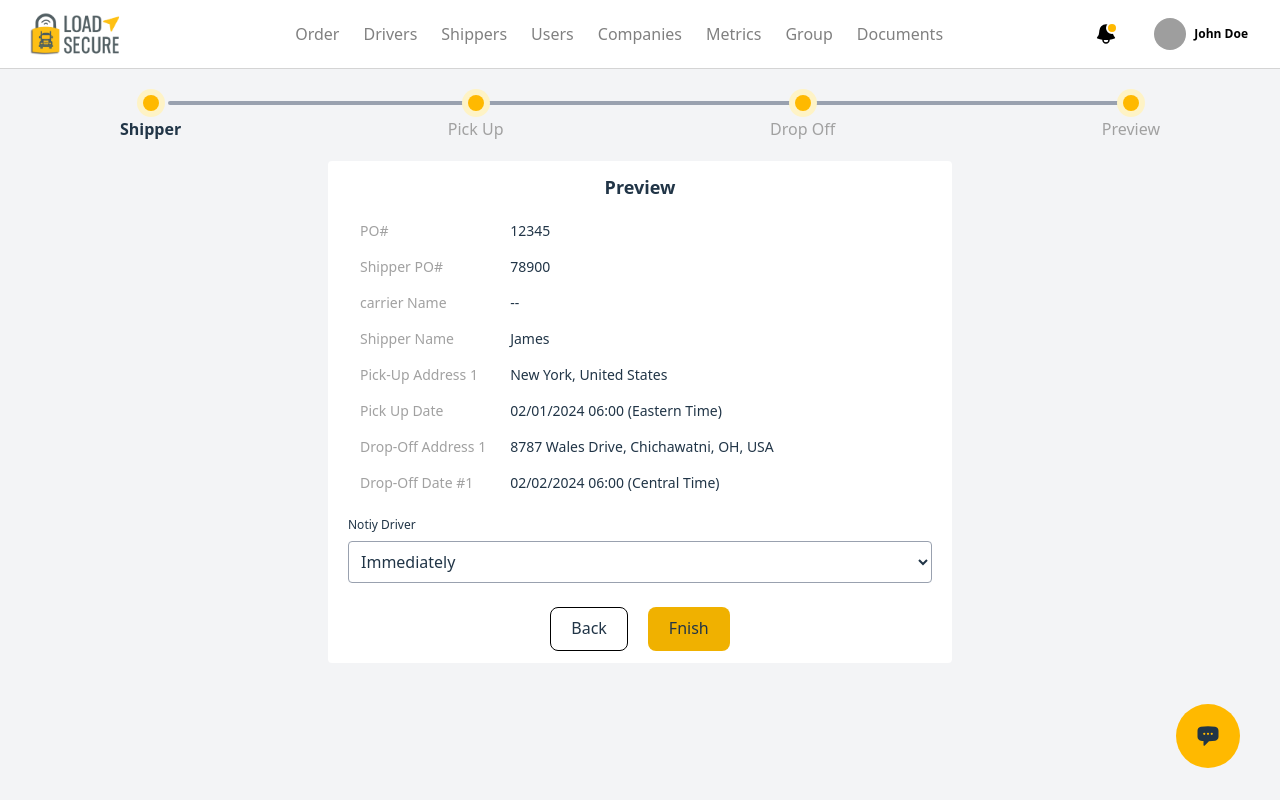
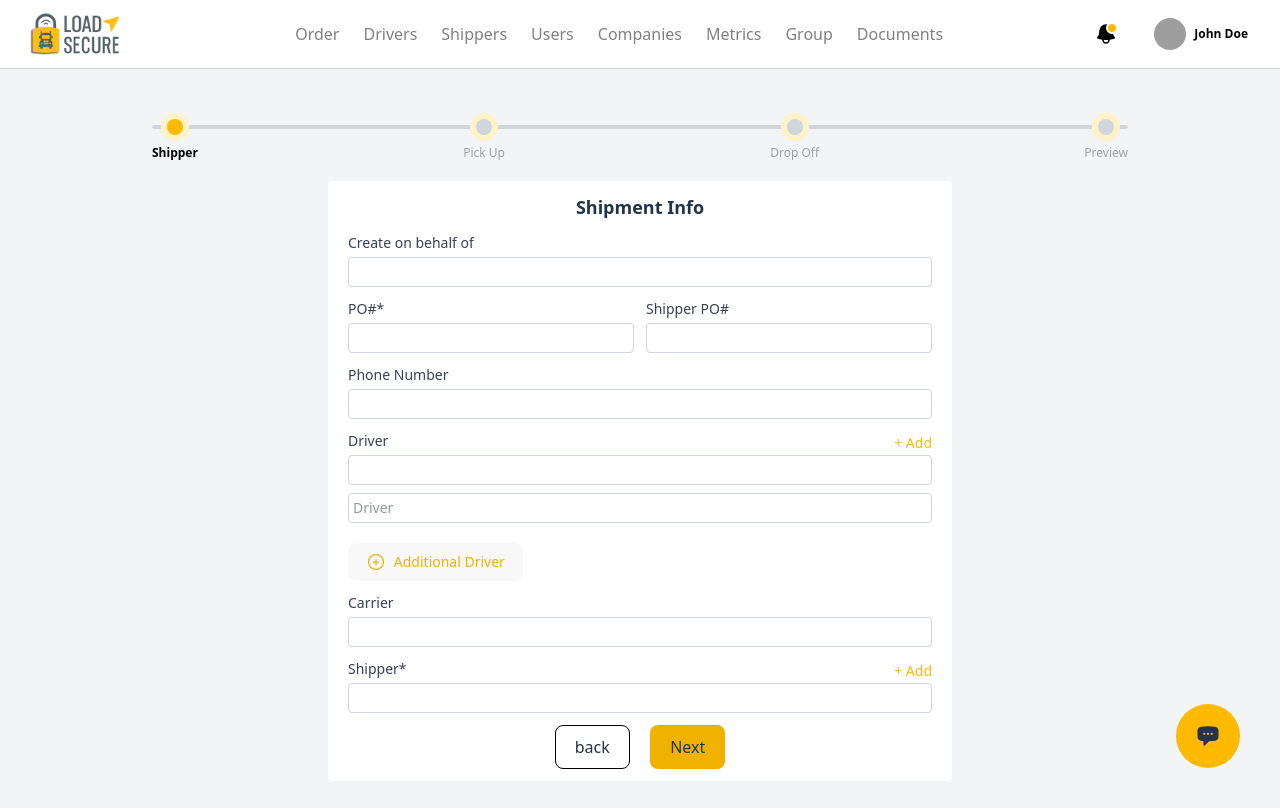
Before and after one commit to Daniyal12222/load-secure, a React (Vite) app: page /shippers/shipment in a window 1280 px wide. Shown: the top 808 px of the page. Built offline with nearby package versions, Linux system fonts and the light colour scheme; grey boxes are pictures that could not be loaded.

Commit message:
dark mod

```diff
--- a/src/components/shipers/shipmentinfo.jsx
+++ b/src/components/shipers/shipmentinfo.jsx
@@ -2,22 +2,13 @@ import { useState } from "react";
 import Snavbar from "../snavbar";
 
 export default function ShipmentForm() {
-  // const [formData, setFormData] = useState({
-  //   behalfOf: "Shakeel Ahmad",
-  //   po: "91238",
-  //   shipperPo: "876589765",
-  //   phoneNumber: "",
-  //   driver: "",
-  //   carrier: "",
-  //   shipper: "John Doe",
-  // });
+  const [step, setStep] = useState(1);
 
-  // const handleChange = (e) => {
-  //   setFormData({ ...formData, [e.target.name]: e.target.value });
-  // };
+  const nextStep = () => setStep((prev) => Math.min(prev + 1, 4));
+  const prevStep = () => setStep((prev) => Math.max(prev - 1, 1));
 
   return (
-    <div className="flex flex-col items-center min-h-screen bg-gray-100 ">
+    <div className="flex flex-col dark:bg-[#363f42] items-center min-h-screen bg-gray-100 ">
       <Snavbar />
       <div className="w-full px-30 py-5 relative">
         <div className="w-16 h-16 bg-amber-400 rounded-full fixed right-10 bottom-8 flex justify-center items-center cursor-pointer">
@@ -36,47 +27,64 @@ export default function ShipmentForm() {
             </svg>
           </p>
         </div>
-        <div className=" absolute h-1 w-[75%] top-8 left-42 z-10  bg-gray-400 rounded-full"></div>
-        <div className="w-full flex justify-between z-100 bg-amber-50/0 items-center ">
-          {/* dot */}
-          <div className="flex flex-col justify-center z-100 items-center">
+        <div className="relative w-full flex items-center justify-between px-8  mt-6">
+          {/* Progress Background Line */}
+          <div className="absolute top-[12px] left-8 right-8 h-1 bg-gray-300 z-0 rounded-full">
+          {/* Filled Progress Line */}
+          <div
+            className=" h-1 bg-amber-400 z-10 rounded-full transition-all duration-500"
+            style={{
+              width:
+                step === 1
+                  ? "0%"
+                  : step === 2
+                  ? "33%"
+                  : step === 3
+                  ? "66%"
+                  : "100%",
+            }}
+          ></div>
+          </div>
+
+          {["Shipper", "Pick Up", "Drop Off", "Preview"].map((label, index) => (
+            <div
+              key={index}
+              className="flex flex-col items-center z-20 relative"
+            >
               <div className="w-7 h-7 rounded-full flex justify-center items-center bg-amber-100">
-              <div className="w-4 h-4 rounded-full bg-amber-400"></div>
+                <div
+                  className={`w-4 h-4 rounded-full ${
+                    step > index ? "bg-amber-400" : "bg-gray-300"
+                  }`}
+                ></div>
               </div>
-            <p className="font-semibold">Shipper</p>
+              <p
+                className={`text-xs mt-1 ${
+                  step === index + 1
+                    ? "font-semibold text-black"
+                    : "text-neutral-400"
+                }`}
+              >
+                {label}
+              </p>
             </div>
-          <div className="flex flex-col z-100 justify-center items-center">
-            <div className="w-7 h-7 rounded-full flex justify-center items-center bg-amber-100">
-              <div className="w-4 h-4 rounded-full bg-amber-400"></div>
+          ))}
         </div>
-            <p className="text-sx text-neutral-400">Pick Up</p>
-          </div>
-          <div className="flex flex-col z-100 justify-center items-center">
-            <div className="w-7 h-7 rounded-full flex justify-center items-center bg-amber-100">
-              <div className="w-4 h-4 rounded-full bg-amber-400"></div>
-            </div>
-            <div>
-              <p className="text-sx text-neutral-400">Drop Off</p>
-            </div>
-          </div>
-          <div className="flex flex-col z-100 justify-center items-center">
-            <div className="w-7 h-7 rounded-full flex justify-center items-center bg-amber-100">
-              <div className="w-4 h-4 rounded-full bg-amber-400"></div>
-            </div>
-            <p className="text-sx text-neutral-400">Preview</p>
-          </div>
-        </div>
+
         <div className="w-full flex justify-center items-center  py-5">
-          <Preview />
+          {step === 1 && <ShipmentIn nextStep={nextStep} />}
+          {step === 2 && <PickUp nextStep={nextStep} prevStep={prevStep} />}
+          {step === 3 && <DropOff nextStep={nextStep} prevStep={prevStep} />}
+          {step === 4 && <Preview prevStep={prevStep} />}
         </div>
       </div>
     </div>
   );
 }
 
-function ShipmentIn() {
+function ShipmentIn({ nextStep }) {
   return (
-    <div className=" w-[90%] x bg-white py-3 px-5 rounded md:w-[60%]">
+    <div className=" w-[90%]  dark:bg-[#2d353a] bg-white py-3 px-5 rounded md:w-[60%]">
       <h2 className="text-lg font-semibold text-center mb-3">Shipment Info</h2>
       <form className="space-y-3">
         <div>
@@ -136,7 +144,7 @@ function ShipmentIn() {
         </div>
         <button
           type="button"
-          className="text-yellow-500  !bg-white flex gap-2 items-center !text-sm"
+          className="text-yellow-500 dark:!bg-white/0  bg-white flex gap-2 items-center !text-sm"
         >
           <svg
             xmlns="http://www.w3.org/2000/svg"
@@ -177,9 +185,12 @@ function ShipmentIn() {
         </div>
         <div className="flex justify-center gap-5 mt-3">
           <button className="px-3 py-1 !border-black  !font-extralight !bg-white rounded text-sm">
-            Back
+            back
           </button>
-          <button className="px-3 py-1 !bg-yellow-500 !font-extralight dark:text-white rounded text-sm">
+          <button
+            onClick={nextStep}
+            className="px-3 py-1 !bg-yellow-500 !font-extralight dark:text-white rounded text-sm"
+          >
             Next
           </button>
         </div>
@@ -188,14 +199,16 @@ function ShipmentIn() {
   );
 }
 
-function PickUp() {
+function PickUp({ prevStep, nextStep }) {
   return (
-    <div className=" w-[90%] min-h-[60vh] bg-white py-3 px-5 rounded md:w-[60%]">
-      <h2 className="text-lg font-semibold text-center mb-3">Pick Up</h2>
+    <div className=" w-[90%] min-h-[60vh] dark:bg-[#2d353a] bg-white py-3 px-5 rounded md:w-[60%]">
+      <h2 className="text-lg font-semibold text-center dark:text-white mb-3">
+        Pick Up
+      </h2>
       <form className="space-y-3">
         <div className="w-full min-h-[35vh] ">
           <div className="w-full grid gap-4   grid-cols-3">
-            <div>
+            <div className="dark:text-white">
               <label className="block dark:text-white text-gray-700 mb-1 text-sm">
                 Date
               </label>
@@ -254,12 +267,12 @@ function PickUp() {
                 />
               </svg>
             </p>
-            <textarea className=" focus:outline-none text-sm  border rounded-md h-[20vh] !text-black resize-none p-3 w-[100%]">
+            <textarea className=" focus:outline-none text-sm  border rounded-md h-[20vh] text-black dark:text-white resize-none p-3 w-[100%]">
               123 Main St. New York, NY 10001
             </textarea>
           </div>
           <div className="w-full flex">
-            <button className="!text-sm !px-2 !bg-white ms-2 text-amber-400 flex gap-2">
+            <button className="!text-sm  dark:!bg-white/0 !px-2 !bg-white ms-2 text-amber-400 flex gap-2">
               <span>
                 <svg
                   xmlns="http://www.w3.org/2000/svg"
@@ -278,7 +291,7 @@ function PickUp() {
               </span>
               Add Address
             </button>
-            <button className="!text-sm !px-2 !bg-white ms-2 text-amber-400 flex gap-2">
+            <button className="!text-sm dark:!bg-white/0 !px-2 !bg-white ms-2 text-amber-400 flex gap-2">
               <span>
                 <svg
                   xmlns="http://www.w3.org/2000/svg"
@@ -297,7 +310,7 @@ function PickUp() {
               </span>
               Add Note
             </button>
-            <button className="!text-sm !px-2 !bg-white ms-2 text-red-400 flex gap-2">
+            <button className="!text-sm dark:!bg-white/0 !px-2 !bg-white ms-2 text-red-400 flex gap-2">
               <span>
                 <svg
                   xmlns="http://www.w3.org/2000/svg"
@@ -319,10 +332,16 @@ function PickUp() {
           </div>
         </div>
         <div className="flex justify-center gap-5 mt-6">
-          <button className="px-3 py-1 !border-black  !font-extralight !bg-white rounded text-sm">
+          <button
+            onClick={prevStep}
+            className="px-3 py-1 dark:!bg-white/0 dark:text-white dark:!border-white !border-black  !font-extralight !bg-white rounded text-sm"
+          >
             Back
           </button>
-          <button className="px-3 py-1 !bg-yellow-500 !font-extralight dark:text-white rounded text-sm">
+          <button
+            onClick={nextStep}
+            className="px-3 py-1 !bg-yellow-500 !font-extralight dark:text-white rounded text-sm"
+          >
             Next
           </button>
         </div>
@@ -330,9 +349,9 @@ function PickUp() {
     </div>
   );
 }
-function DropOff() {
+function DropOff({ prevStep, nextStep }) {
   return (
-    <div className=" w-[90%] min-h-[60vh] bg-white py-3 px-5 rounded md:w-[60%]">
+    <div className=" w-[90%] dark:bg-[#2d353a] min-h-[60vh] bg-white py-3 px-5 rounded md:w-[60%]">
       <h2 className="text-lg font-semibold text-center mb-3">Drop Off</h2>
       <form className="space-y-3">
         <div className="w-full min-h-[35vh] ">
@@ -372,7 +391,7 @@ function DropOff() {
             </div>
           </div>
           <div className="w-full my-4 relative">
-            <label className="block dark:text-white text-gray-700 mb-1 text-sm">
+            <label className="block dark:text-white  text-gray-700 mb-1 text-sm">
               Drop Off Address
             </label>
             <p className=" absolute right-3 top-8">
@@ -396,12 +415,12 @@ function DropOff() {
                 />
               </svg>
             </p>
-            <textarea className=" focus:outline-none text-sm  border rounded-md h-[20vh] !text-black resize-none p-3 w-[100%]">
+            <textarea className=" focus:outline-none text-sm dark:!text-white  border rounded-md h-[20vh] !text-black resize-none p-3 w-[100%]">
               123 Main St. New York, NY 10001
             </textarea>
           </div>
           <div className="w-full flex">
-            <button className="!text-sm !px-2 !bg-white ms-2 text-amber-400 flex gap-2">
+            <button className="!text-sm  dark:!bg-white/0 !px-2 bg-white ms-2 text-amber-400 flex gap-2">
               <span>
                 <svg
                   xmlns="http://www.w3.org/2000/svg"
@@ -420,7 +439,7 @@ function DropOff() {
               </span>
               Add Address
             </button>
-            <button className="!text-sm !px-2 !bg-white ms-2 text-red-400 flex gap-2">
+            <button className="!text-sm dark:!bg-white/0 !px-2 !bg-white ms-2 text-red-400 flex gap-2">
               <span>
                 <svg
                   xmlns="http://www.w3.org/2000/svg"
@@ -442,10 +461,16 @@ function DropOff() {
           </div>
         </div>
         <div className="flex justify-center gap-5 mt-6">
-          <button className="px-3 py-1 !border-black  !font-extralight !bg-white rounded text-sm">
+          <button
+            onClick={prevStep}
+            className="px-3 py-1 dark:!bg-white/0 dark:!text-white dark:!border-white !border-black  !font-extralight !bg-white rounded text-sm"
+          >
             Back
           </button>
-          <button className="px-3 py-1 !bg-yellow-500 !font-extralight dark:text-white rounded text-sm">
+          <button
+            onClick={nextStep}
+            className="px-3 py-1 !bg-yellow-500 !font-extralight dark:text-white rounded text-sm"
+          >
             Next
           </button>
         </div>
@@ -454,65 +479,75 @@ function DropOff() {
   );
 }
 
-function Preview() {
+function Preview({ prevStep }) {
   return (
-    <div className=" w-[90%] min-h-[60vh] bg-white py-3 px-5 rounded md:w-[60%]">
-      <h2 className="text-lg font-semibold text-center mb-3">Preview</h2>
+    <div className=" w-[90%] dark:bg-[#2d353a] min-h-[60vh] bg-white py-3 px-5 rounded md:w-[60%]">
+      <h2 className="text-lg font-semibold text-center dark:text-white mb-3">
+        Preview
+      </h2>
       <div className="w-full">
         <table>
           <tr className="">
-            <th className="text-sm text-start font-medium py-2 px-3 text-neutral-400">
+            <th className="text-xs dark:text-neutral-400 text-start font-medium py-2 px-3 text-neutral-400">
               PO#
             </th>
-            <th className="text-sm text-start font-medium py-2 px-3">12345</th>
+            <th className="text-xs text-start font-medium dark:text-white py-2 px-3">
+              12345
+            </th>
           </tr>
           <tr className="">
-            <th className="text-sm text-start font-medium py-2 px-3 text-neutral-400">
+            <th className="text-xs dark:text-neutral-400 text-start font-medium py-2 px-3 text-neutral-400">
               Shipper PO#
             </th>
-            <th className="text-sm text-start font-medium py-2 px-3">78900</th>
+            <th className="text-xs text-start font-medium dark:text-white py-2 px-3">
+              78900
+            </th>
           </tr>
           <tr className="">
-            <th className="text-sm text-start font-medium py-2 px-3 text-neutral-400">
+            <th className="text-xs dark:text-neutral-400 text-start font-medium py-2 px-3 text-neutral-400">
               carrier Name
             </th>
-            <th className="text-sm text-start font-medium py-2 px-3">--</th>
+            <th className="text-xs text-start font-medium dark:text-white py-2 px-3">
+              --
+            </th>
           </tr>
           <tr className="">
-            <th className="text-sm text-start font-medium py-2 px-3 text-neutral-400">
+            <th className="text-xs dark:text-neutral-400 text-start font-medium py-2 px-3 text-neutral-400">
               Shipper Name
             </th>
-            <th className="text-sm text-start font-medium py-2 px-3">James</th>
+            <th className="text-xs text-start font-medium dark:text-white py-2 px-3">
+              James
+            </th>
           </tr>
           <tr className="">
-            <th className="text-sm text-start font-medium py-2 px-3 text-neutral-400">
+            <th className="text-xs dark:text-neutral-400 text-start font-medium py-2 px-3 text-neutral-400">
               Pick-Up Address 1
             </th>
-            <th className="text-sm text-start font-medium py-2 px-3">
+            <th className="text-xs text-start font-medium dark:text-white py-2 px-3">
               New York, United States
             </th>
           </tr>
           <tr className="">
-            <th className="text-sm text-start font-medium py-2 px-3 text-neutral-400">
+            <th className="text-xs dark:text-neutral-400 text-start font-medium py-2 px-3 text-neutral-400">
               Pick Up Date
             </th>
-            <th className="text-sm text-start font-medium py-2 px-3">
+            <th className="text-xs text-start font-medium dark:text-white py-2 px-3">
               02/01/2024 06:00 (Eastern Time)
             </th>
           </tr>
           <tr className="">
-            <th className="text-sm text-start font-medium py-2 px-3 text-neutral-400">
+            <th className="text-xs dark:text-neutral-400 text-start font-medium py-2 px-3 text-neutral-400">
               Drop-Off Address 1
             </th>
-            <th className="text-sm text-start font-medium py-2 px-3">
+            <th className="text-xs text-start font-medium dark:text-white py-2 px-3">
               8787 Wales Drive, Chichawatni, OH, USA
             </th>
           </tr>
           <tr className="">
-            <th className="text-sm text-start font-medium py-2 px-3 text-neutral-400">
+            <th className="text-xs dark:text-neutral-400 text-start font-medium py-2 px-3 text-neutral-400">
               Drop-Off Date #1{" "}
             </th>
-            <th className="text-sm text-start font-medium py-2 px-3">
+            <th className="text-xs text-start font-medium dark:text-white py-2 px-3">
               02/02/2024 06:00 (Central Time)
             </th>
           </tr>
@@ -522,12 +557,19 @@ function Preview() {
         <label htmlFor="" className="text-xs font-medium">
           Notiy Driver
         </label>
-        <select name="" id="" className="mt-2 focus:outline-none border border-gray-400 p-2 rounded">
+        <select
+          name=""
+          id=""
+          className="mt-2 dark:text-white focus:outline-none border border-gray-400 p-2 rounded"
+        >
           <option value="immediately">Immediately</option>
         </select>
       </div>
       <div className="flex justify-center gap-5 mt-6">
-          <button className="!px-5 py-1 !border-black  !font-extralight !bg-white rounded text-sm">
+        <button
+          onClick={prevStep}
+          className="px-3 py-1 dark:!bg-white/0 dark:text-white dark:!border-white !border-black  !font-extralight !bg-white rounded text-sm"
+        >
           Back
         </button>
         <button className="!px-5 py-1 !bg-yellow-500 !font-extralight dark:text-white rounded text-sm">
--- a/src/shipper.jsx
+++ b/src/shipper.jsx
@@ -9,7 +9,7 @@ function Shipper() {
   return (
     <div className="w-full h-[100vh] relative flex bg-gray-100">
       <ShipperSide />
-      <div className=" w-full md:w-4/5 flex flex-col h-[100vh] overflow-y-auto orders">
+      <div className=" w-full md:w-5/6 flex flex-col h-[100vh] overflow-y-auto orders">
         <Navbar /> {/* Add your navigation bar here */}
         {/* search bar */}
         <div className="w-full dark:bg-[#2d353a]  px-3 bg-gray-100   py-2">
```
Also changed, not shown: src/components/calendar/calender.jsx (+7 -6 lines), src/components/snavbar.jsx (+4 -4 lines), src/metrics.jsx (+5 -5 lines). Lines whose indentation alone changed are shown as unchanged.
